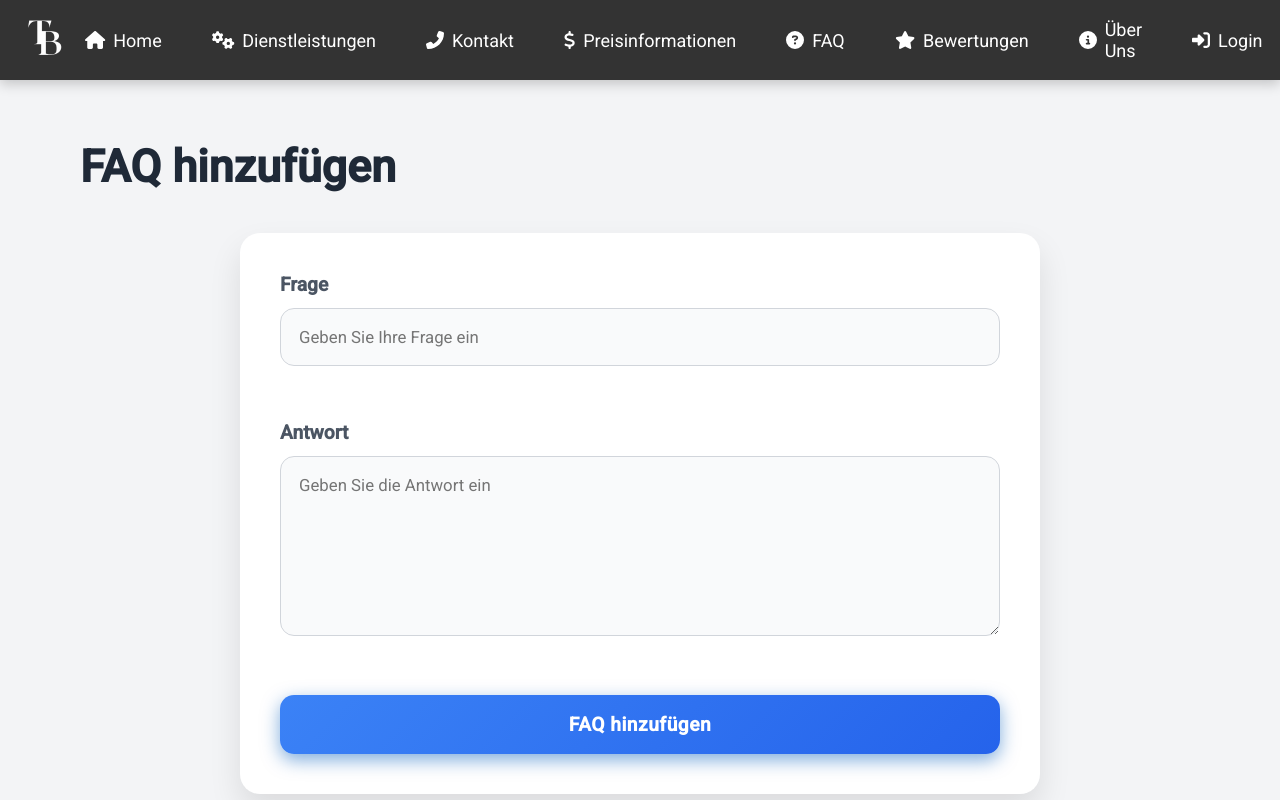
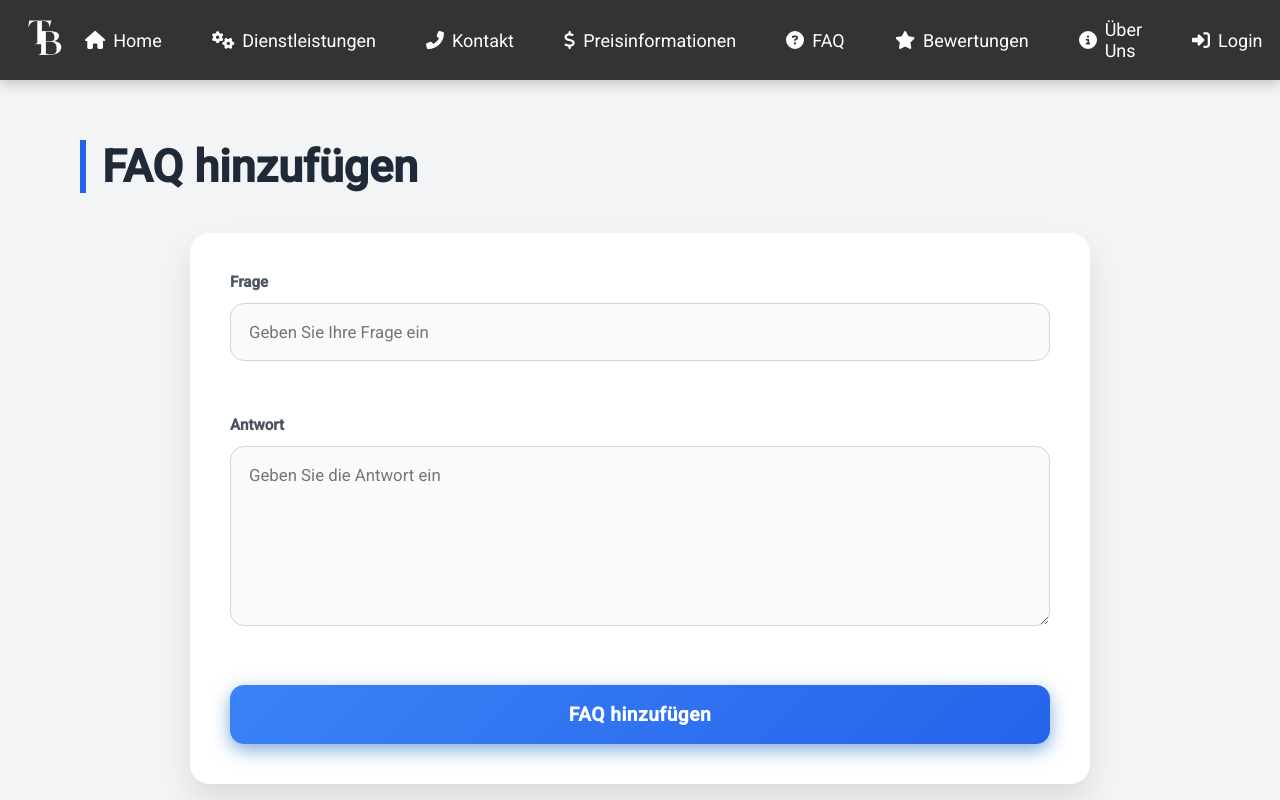
Before and after one commit to tbs-dienste/webfrostend, a React (Create React App) app: page /createfaq in a window 1280 px wide. Shown: the top 800 px of the page. Built offline with nearby package versions, Linux system fonts and the light colour scheme; what @react-pdf/renderer would draw is missing.

Commit message:
FaqComponent.scss aktualisieren

```diff
--- a/src/components/FAQ/FaqComponent.scss
+++ b/src/components/FAQ/FaqComponent.scss
@@ -1,126 +1,106 @@
-.faq-container {
-  max-width: 1200px;
-  margin: 0 auto;
-  padding: 3rem 2rem;
-  font-family: 'Segoe UI', Tahoma, Geneva, Verdana, sans-serif;
-  color: #111827;
+.create-faq-container {
+  width: 100%;
+  min-height: 100vh;
+  background-color: #f9fafc;
+  padding: 80px clamp(1rem, 5vw, 80px);
+  font-family: 'Inter', sans-serif;
+  animation: fadeIn 0.4s ease-in;
 
   h1 {
-    font-size: 2.2rem;
+    font-size: 3rem;
     font-weight: 700;
-    text-align: center;
-    margin-bottom: 2rem;
-    position: relative;
-
-    .add-button {
-      position: absolute;
-      right: 2rem;
-      top: 0;
-      font-size: 2rem;
-      color: #3b82f6;
-      text-decoration: none;
-      transition: transform 0.2s ease;
-
-      &:hover {
-        transform: scale(1.2);
-      }
-    }
+    color: #1e293b;
+    margin-bottom: 48px;
+    text-align: left;
+    border-left: 6px solid #2563eb;
+    padding-left: 16px;
   }
 
-  .faq-list {
+  .add-faq-form {
+    background-color: #ffffff;
+    border-radius: 16px;
+    padding: 48px;
+    box-shadow: 0 12px 40px rgba(0, 0, 0, 0.08);
     display: flex;
     flex-direction: column;
-    gap: 1.5rem;
-  }
+    gap: 32px;
+    max-width: 900px;
+    margin: 0 auto;
 
-  .faq-card {
-    background: #f9fafb;
-    border: 1px solid #e5e7eb;
-    border-radius: 8px;
-    box-shadow: 0 2px 6px rgba(0, 0, 0, 0.06);
-    overflow: hidden;
-    transition: all 0.3s ease;
+    label {
+      display: flex;
+      flex-direction: column;
+      font-weight: 600;
+      font-size: 1.1rem;
+      color: #334155;
 
-    .faq-header {
-      padding: 1.2rem 1.5rem;
-      cursor: pointer;
-      background-color: #f1f5f9;
-      display: flex;
-      align-items: center;
-
-      h2 {
-        font-size: 1.1rem;
-        margin: 0;
-        flex: 1;
-        transition: color 0.3s ease;
+      span {
+        margin-bottom: 10px;
+        color: #64748b;
+        font-size: 0.95rem;
       }
 
-      &:hover h2 {
-        color: #2563eb;
+      input,
+      textarea {
+        padding: 16px 20px;
+        border-radius: 12px;
+        border: 1px solid #cbd5e1;
+        font-size: 1rem;
+        background-color: #f8fafc;
+        transition: 0.3s ease;
+
+        &:focus {
+          outline: none;
+          border-color: #2563eb;
+          box-shadow: 0 0 0 3px rgba(37, 99, 235, 0.25);
+          background-color: #fff;
+        }
+      }
+
+      textarea {
+        resize: vertical;
+        min-height: 160px;
       }
     }
 
-    .faq-answer {
-      padding: 1rem 1.5rem;
-      background-color: #ffffff;
-      animation: fadeIn 0.3s ease-in-out;
+    .submit-button {
+      background: linear-gradient(135deg, #2563eb, #1e40af);
+      color: #fff;
+      font-weight: 600;
+      font-size: 1.1rem;
+      padding: 16px;
+      border-radius: 12px;
+      border: none;
+      cursor: pointer;
+      transition: 0.3s ease;
 
-      p {
-        margin: 0;
-        line-height: 1.6;
-        color: #374151;
+      &:hover {
+        background: linear-gradient(135deg, #1e40af, #1e3a8a);
+        box-shadow: 0 10px 20px rgba(30, 64, 175, 0.25);
+      }
+
+      &:disabled {
+        background: #94a3b8;
+        cursor: not-allowed;
+        box-shadow: none;
       }
     }
 
-    .admin-buttons {
-      display: flex;
-      justify-content: flex-end;
-      gap: 0.5rem;
-      padding: 0.75rem 1rem;
-      border-top: 1px solid #e5e7eb;
-      background-color: #f9fafb;
-
-      .edit-button,
-      .delete-button {
-        display: flex;
-        align-items: center;
-        justify-content: center;
-        border: none;
-        background: none;
-        color: #6b7280;
-        font-size: 1.1rem;
-        cursor: pointer;
-        transition: color 0.2s ease;
-
-        &:hover {
-          color: #1f2937;
-        }
-      }
-
-      .delete-button {
-        color: #ef4444;
-
-        &:hover {
-          color: #b91c1c;
-        }
-      }
-
-      .edit-button {
-        color: #3b82f6;
-
-        &:hover {
-          color: #1d4ed8;
-        }
-      }
+    .error-message {
+      padding: 14px 20px;
+      background-color: #ffe4e6;
+      color: #b91c1c;
+      border-left: 5px solid #ef4444;
+      border-radius: 10px;
+      font-size: 0.95rem;
     }
   }
 }
 
-// Animation
 @keyframes fadeIn {
   from {
     opacity: 0;
-    transform: translateY(-6px);
+    transform: translateY(24px);
   }
   to {
     opacity: 1;
@@ -128,22 +108,46 @@
   }
 }
 
-// Responsive
-@media (max-width: 768px) {
-  .faq-container {
-    padding: 2rem 1rem;
+@media (max-width: 1024px) {
+  .create-faq-container {
+    padding: 60px 40px;
 
     h1 {
-      font-size: 1.8rem;
+      font-size: 2.4rem;
+    }
 
-      .add-button {
-        font-size: 1.6rem;
-        right: 1rem;
+    .add-faq-form {
+      padding: 36px;
+    }
+  }
+}
+
+@media (max-width: 600px) {
+  .create-faq-container {
+    padding: 40px 20px;
+
+    h1 {
+      font-size: 2rem;
+    }
+
+    .add-faq-form {
+      padding: 28px;
+      gap: 24px;
+
+      label {
+        font-size: 1rem;
+
+        input,
+        textarea {
+          padding: 12px 16px;
+          font-size: 0.95rem;
+        }
+      }
+
+      .submit-button {
+        font-size: 1rem;
+        padding: 14px;
       }
     }
   }
-
-  .faq-card .faq-header h2 {
-    font-size: 1rem;
-  }
 }
```
